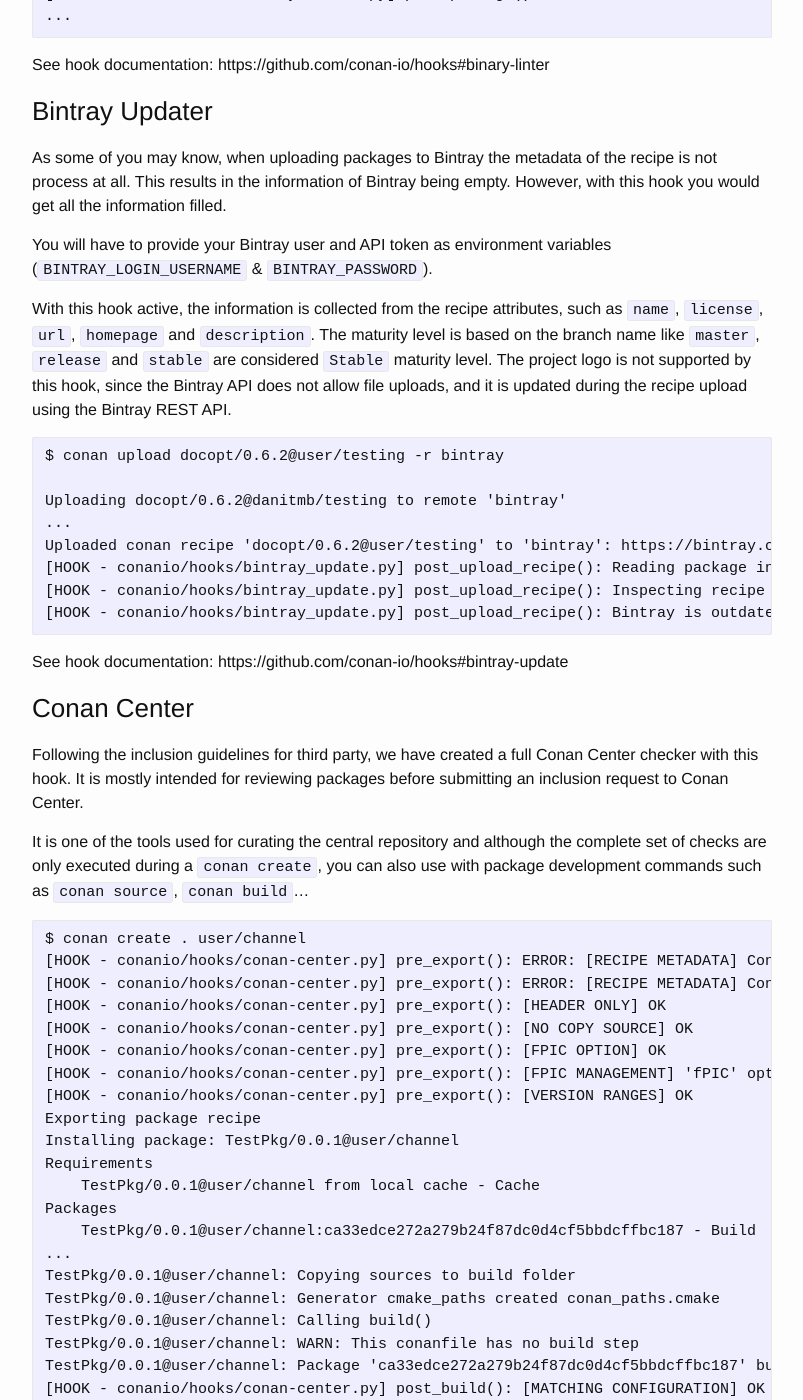
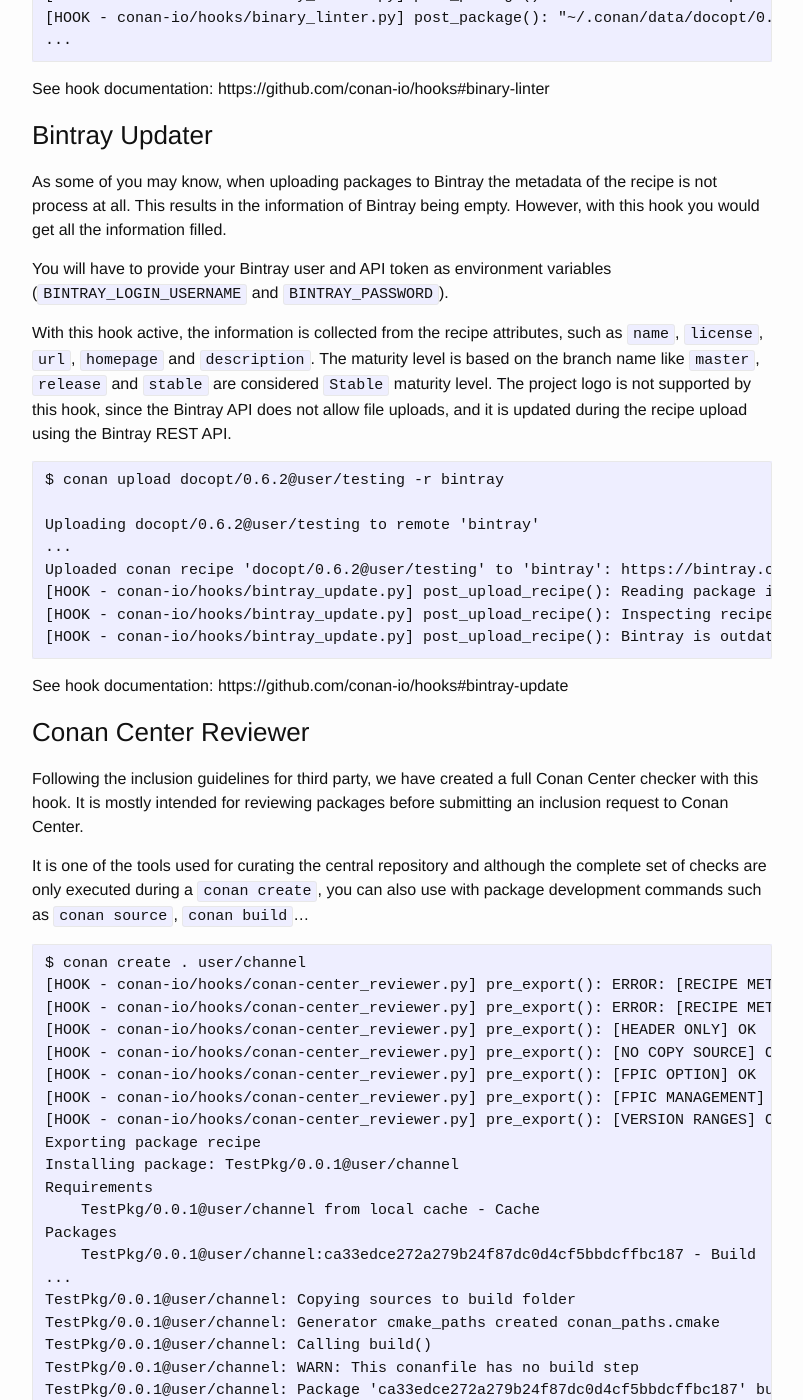
Before and after one commit to conan-io/conan-io.github.io, a Jekyll site: the page built from _posts/2019-02-25-Extending-conan-with-hooks.markdown, in a window 1280 px wide and 1400 px high, scrolled down 2521 px. Shown: the whole window, without its empty margins (238-1041 px from the left). Built offline with Jekyll 4.4.1, drawn with Linux system fonts in a browser that asks for light colours; comment, search, counter and statistics services are not loaded; some of the changed text lies outside the part shown.

Commit message:
review and fixed paths

````diff
--- a/_posts/2019-02-25-Extending-conan-with-hooks.markdown
+++ b/_posts/2019-02-25-Extending-conan-with-hooks.markdown
@@ -24,7 +25,7 @@ of settings and so on.
 
 In [recent releases](https://docs.conan.io/en/latest/changelog.html) we introduced some minor improvements and fixes for hooks although
 usability remained almost the same. Hooks can now be installed in different folders under the *hooks* folder in the configuration, allowing
-users to have multiple hooks living together and avoiding naming collision. This structure may come handy when reusing modules in modules or
+users to have multiple hooks living together and avoiding naming collision. This structure may come handy when reusing modules in hooks or
 storing additional files such as licenses, readmes, requirement files...
 
 Therefore, activation of hooks can now be done with a path to the hook interface:
@@ -34,9 +35,9 @@ Therefore, activation of hooks can now be done with a path to the hook interface
 ...
 
 [hooks]
-conanio/hooks/attribute_checker
-conanio/hooks/conan-center
-conanio/hooks/binary-linter
+conan-io/hooks/attribute_checker
+conan-io/hooks/conan-center_reviewer
+conan-io/hooks/binary_linter
 ```
 
 You can find more information about how to activate from command line and share hooks in the
@@ -52,16 +53,17 @@ Together with this we created a hooks repository to start developing ourselves u
 requests and bunch of issues with ideas on how to improve the hooks integration with Conan and discuss things like the configuration,
 testing, documentation...
 
-Here we want to share the hooks created in this repo and how to use them.
+In this post we want to share the hooks created in this repo and how to use them.
 
 ### Cloning the hooks repository
 
 As stated in the documentation, hooks can be shared with ``conan config install``, making them part of the configuration and managing also
-its default activation. This mechanism is useful for those sharing the configuration all together but, what do you do when want to try
-hooks developed here and there? The mechanism proposed for this in the documentation is using ``git clone`` directly in the *~/.conan/hooks*
-directory using a subdirectory for them:
+its default activation. This mechanism is useful for those sharing the configuration all together but, what if you are developing a hook?,
+what if you want to have them versioned in their own repository? The mechanism proposed for this in the documentation is using ``git clone``
+directly in the *~/.conan/hooks* directory using a subdirectory for them:
 
 ```
+$ cd ~/.conan/hooks
 $ git clone https://github.com/conan-io/hooks.git conan-io
 ```
 
@@ -70,20 +72,20 @@ This gives users the power of having hooks under a VCS and updating to new versi
 Now it is just a matter of activating the desired hooks:
 
 ```
-$ conan config set hooks.conanio/hooks/attribute_checker
-$ conan config set hooks.conanio/hooks/binary-linter
+$ conan config set hooks.conan-io/hooks/attribute_checker
+$ conan config set hooks.conan-io/hooks/binary_linter
 ...
 ```
 
-### Attribute checker
+### Attribute Checker
 
 This was the first hook created as an example and is now extracted in this repository. It is a small example to learn how to write a first
 hook.
 
 ```
 $ conan export . user/channel
-[HOOK - conanio/hooks/attribute_checker.py] pre_export(): WARN: Conanfile doesn't have 'url'. It is recommended to add it as attribute
-[HOOK - conanio/hooks/attribute_checker.py] pre_export(): WARN: Conanfile doesn't have 'license'. It is recommended to add it as attribute
+[HOOK - conan-io/hooks/attribute_checker.py] pre_export(): WARN: Conanfile doesn't have 'url'. It is recommended to add it as attribute
+[HOOK - conan-io/hooks/attribute_checker.py] pre_export(): WARN: Conanfile doesn't have 'license'. It is recommended to add it as attribute
 ```
 
 See hook documentation: https://github.com/conan-io/hooks#attribute-checker
@@ -98,13 +100,13 @@ Here you can see a brief output of the hook:
 
 ```
 $ conan create . docopt/0.6.2@user/testing
-[HOOK - conanio/hooks/binary-linter.py] post_package(): conan binary linter plug-in
-[HOOK - conanio/hooks/binary-linter.py] post_package(): file "C:\Users\danimtb\.conan\data\docopt\0.6.2\danitmb\testing\package\970e773c5651dc2560f86200a4ea56c23f568ff9\conaninfo.txt" is not a executable, skipping...
-[HOOK - conanio/hooks/binary-linter.py] post_package(): checking file "C:\Users\danimtb\.conan\data\docopt\0.6.2\danitmb\testing\package\970e773c5651dc2560f86200a4ea56c23f568ff9\bin\docopt.dll"
-[HOOK - conanio/hooks/binary-linter.py] post_package(): "C:\Users\danimtb\.conan\data\docopt\0.6.2\danitmb\testing\package\970e773c5651dc2560f86200a4ea56c23f568ff9\bin\docopt.dll" doesn't import library "msvcr110.dll"
+[HOOK - cona-nio/hooks/binary_linter.py] post_package(): conan binary linter plug-in
+[HOOK - conan-io/hooks/binary_linter.py] post_package(): file "~/.conan/data/docopt/0.6.2/user/testing/package/970e773c5651dc2560f86200a4ea56c23f568ff9/conaninfo.txt" is not a executable, skipping...
+[HOOK - conan-io/hooks/binary_linter.py] post_package(): checking file "~/.conan/data/docopt/0.6.2/user/testing/package/970e773c5651dc2560f86200a4ea56c23f568ff9/bin/docopt.dll"
+[HOOK - conan-io/hooks/binary_linter.py] post_package(): "~/.conan/data/docopt/0.6.2/user/testing/package/970e773c5651dc2560f86200a4ea56c23f568ff9/bin/docopt.dll" doesn't import library "msvcr110.dll"
 ...
-[HOOK - conanio/hooks/binary-linter.py] post_package(): "C:\Users\danimtb\.conan\data\docopt\0.6.2\danitmb\testing\package\970e773c5651dc2560f86200a4ea56c23f568ff9\bin\docopt.dll" imports library "vcruntime140.dll"
-[HOOK - conanio/hooks/binary-linter.py] post_package(): "C:\Users\danimtb\.conan\data\docopt\0.6.2\danitmb\testing\package\970e773c5651dc2560f86200a4ea56c23f568ff9\bin\docopt.dll" doesn't import library "vcruntime140d.dll"
+[HOOK - conan-io/hooks/binary_linter.py] post_package(): "~/.conan/data/docopt/0.6.2/user/testing/package/970e773c5651dc2560f86200a4ea56c23f568ff9/bin/docopt.dll" imports library "vcruntime140.dll"
+[HOOK - conan-io/hooks/binary_linter.py] post_package(): "~/.conan/data/docopt/0.6.2/user/testing/package/970e773c5651dc2560f86200a4ea56c23f568ff9/bin/docopt.dll" doesn't import library "vcruntime140d.dll"
 ...
 ```
 
@@ -115,7 +117,7 @@ See hook documentation: https://github.com/conan-io/hooks#binary-linter
 As some of you may know, when uploading packages to Bintray the metadata of the recipe is not process at all. This results in the
 information of Bintray being empty. However, with this hook you would get all the information filled.
 
-You will have to provide your Bintray user and API token as environment variables (``BINTRAY_LOGIN_USERNAME`` & ``BINTRAY_PASSWORD``).
+You will have to provide your Bintray user and API token as environment variables (``BINTRAY_LOGIN_USERNAME`` and ``BINTRAY_PASSWORD``).
 
 With this hook active, the information is collected from the recipe attributes, such as ``name``, ``license``, ``url``, ``homepage`` and
 ``description``. The maturity level is based on the branch name like `master`, `release` and `stable` are considered ``Stable`` maturity
@@ -125,17 +127,17 @@ recipe upload using the Bintray REST API.
 ```
 $ conan upload docopt/0.6.2@user/testing -r bintray
 
-Uploading docopt/0.6.2@danitmb/testing to remote 'bintray'
+Uploading docopt/0.6.2@user/testing to remote 'bintray'
 ...
 Uploaded conan recipe 'docopt/0.6.2@user/testing' to 'bintray': https://bintray.com/user/public-conan
-[HOOK - conanio/hooks/bintray_update.py] post_upload_recipe(): Reading package info form Bintray...
-[HOOK - conanio/hooks/bintray_update.py] post_upload_recipe(): Inspecting recipe info ...
-[HOOK - conanio/hooks/bintray_update.py] post_upload_recipe(): Bintray is outdated. Updating Bintray package info: licenses, issue_tracker_url, vcs_url, website_url, desc
+[HOOK - conan-io/hooks/bintray_update.py] post_upload_recipe(): Reading package info form Bintray...
+[HOOK - conan-io/hooks/bintray_update.py] post_upload_recipe(): Inspecting recipe info ...
+[HOOK - conan-io/hooks/bintray_update.py] post_upload_recipe(): Bintray is outdated. Updating Bintray package info: licenses, issue_tracker_url, vcs_url, website_url, desc
 ```
 
 See hook documentation: https://github.com/conan-io/hooks#bintray-update
 
-### Conan Center
+### Conan Center Reviewer
 
 Following the inclusion guidelines for third party, we have created a full Conan Center checker with this hook. It is mostly intended for
 reviewing packages before submitting an inclusion request to Conan Center.
@@ -145,13 +147,13 @@ It is one of the tools used for curating the central repository and although the
 
 ```
 $ conan create . user/channel
-[HOOK - conanio/hooks/conan-center.py] pre_export(): ERROR: [RECIPE METADATA] Conanfile doesn't have 'url'. It is recommended to add it as attribute
-[HOOK - conanio/hooks/conan-center.py] pre_export(): ERROR: [RECIPE METADATA] Conanfile doesn't have 'license'. It is recommended to add it as attribute
-[HOOK - conanio/hooks/conan-center.py] pre_export(): [HEADER ONLY] OK
-[HOOK - conanio/hooks/conan-center.py] pre_export(): [NO COPY SOURCE] OK
-[HOOK - conanio/hooks/conan-center.py] pre_export(): [FPIC OPTION] OK
-[HOOK - conanio/hooks/conan-center.py] pre_export(): [FPIC MANAGEMENT] 'fPIC' option not found
-[HOOK - conanio/hooks/conan-center.py] pre_export(): [VERSION RANGES] OK
+[HOOK - conan-io/hooks/conan-center_reviewer.py] pre_export(): ERROR: [RECIPE METADATA] Conanfile doesn't have 'url'. It is recommended to add it as attribute
+[HOOK - conan-io/hooks/conan-center_reviewer.py] pre_export(): ERROR: [RECIPE METADATA] Conanfile doesn't have 'license'. It is recommended to add it as attribute
+[HOOK - conan-io/hooks/conan-center_reviewer.py] pre_export(): [HEADER ONLY] OK
+[HOOK - conan-io/hooks/conan-center_reviewer.py] pre_export(): [NO COPY SOURCE] OK
+[HOOK - conan-io/hooks/conan-center_reviewer.py] pre_export(): [FPIC OPTION] OK
+[HOOK - conan-io/hooks/conan-center_reviewer.py] pre_export(): [FPIC MANAGEMENT] 'fPIC' option not found
+[HOOK - conan-io/hooks/conan-center_reviewer.py] pre_export(): [VERSION RANGES] OK
 Exporting package recipe
 Installing package: TestPkg/0.0.1@user/channel
 Requirements
@@ -164,8 +166,8 @@ TestPkg/0.0.1@user/channel: Generator cmake_paths created conan_paths.cmake
 TestPkg/0.0.1@user/channel: Calling build()
 TestPkg/0.0.1@user/channel: WARN: This conanfile has no build step
 TestPkg/0.0.1@user/channel: Package 'ca33edce272a279b24f87dc0d4cf5bbdcffbc187' built
-[HOOK - conanio/hooks/conan-center.py] post_build(): [MATCHING CONFIGURATION] OK
-[HOOK - conanio/hooks/conan-center.py] post_build(): [SHARED ARTIFACTS] OK
+[HOOK - conan-io/hooks/conan-center_reviewer.py] post_build(): [MATCHING CONFIGURATION] OK
+[HOOK - conan-io/hooks/conan-center_reviewer.py] post_build(): [SHARED ARTIFACTS] OK
 TestPkg/0.0.1@user/channel: Generated conaninfo.txt
 TestPkg/0.0.1@user/channel: Generated conanbuildinfo.txt
 ...
@@ -173,10 +175,10 @@ TestPkg/0.0.1@user/channel: Calling package()
 TestPkg/0.0.1@user/channel: WARN: This conanfile has no package step
 TestPkg/0.0.1@user/channel package(): WARN: No files in this package!
 TestPkg/0.0.1@user/channel: Package 'ca33edce272a279b24f87dc0d4cf5bbdcffbc187' created
-[HOOK - conanio/hooks/conan-center.py] post_package(): ERROR: [PACKAGE LICENSE] No package licenses found in: ~/.conan/data/TestPkg/0.0.1/user/channel/package/ca33edce272a279b24f87dc0d4cf5bbdcffbc187. Please package the library license to a 'licenses' folder
-[HOOK - conanio/hooks/conan-center.py] post_package(): [DEFAULT PACKAGE LAYOUT] OK
-[HOOK - conanio/hooks/conan-center.py] post_package(): [MATCHING CONFIGURATION] OK
-[HOOK - conanio/hooks/conan-center.py] post_package(): [SHARED ARTIFACTS] OK
+[HOOK - conan-io/hooks/conan-center_reviewer.py] post_package(): ERROR: [PACKAGE LICENSE] No package licenses found in: ~/.conan/data/TestPkg/0.0.1/user/channel/package/ca33edce272a279b24f87dc0d4cf5bbdcffbc187. Please package the library license to a 'licenses' folder
+[HOOK - conan-io/hooks/conan-center_reviewer.py] post_package(): [DEFAULT PACKAGE LAYOUT] OK
+[HOOK - conan-io/hooks/conan-center_reviewer.py] post_package(): [MATCHING CONFIGURATION] OK
+[HOOK - conan-io/hooks/conan-center_reviewer.py] post_package(): [SHARED ARTIFACTS] OK
 ```
 
 As you can see, all the checks are non blocking and mostly informative. There are recipe syntax checks and also license and binary format
@@ -189,10 +191,12 @@ See hook documentation: https://github.com/conan-io/hooks#conan-center
 This hook is similar to the Bintray updater but with GitHub. It updates the repository information such as description, topics and webpage.
 This way all the information is in GitHub and it will help when searching for recipe sources.
 
+![](../assests/post_images/2019-02-27/github_updater.png)
+
 You will need to set a GitHub API token as environment variable and perform an export of the recipe you want to get its information updated.
 It will use the URL attribute in the recipe to perform the update.
 
-See hook documentation: https://github.com/conan-io/hooks#github-update
+See hook documentation: https://github.com/conan-io/hooks#github-updater
 
 ## Considerations
 
````
Also changed, not shown: other parts of _posts/2019-02-25-Extending-conan-with-hooks.markdown (+8 -7 lines), assets/post_images/2019-02-27/github_updater.png (added).
